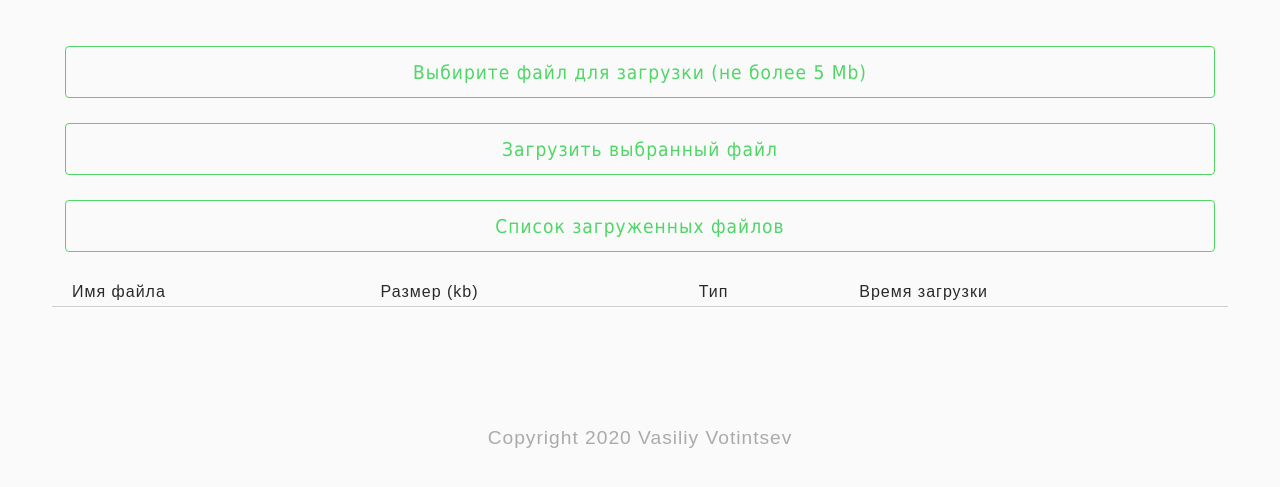
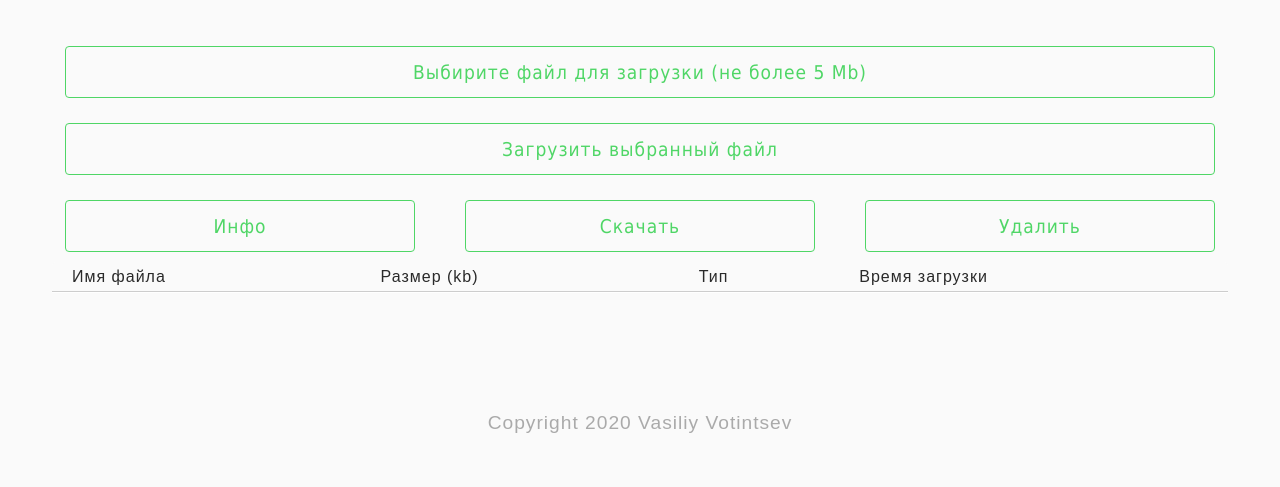
Before and after one commit to fxded/jwtmongo.ru, a Node server app: page /profile in a window 1280 px wide. Shown: the part 132-619 px from the top of the page. Run offline with Node 20, Linux system fonts and the light colour scheme; the visitor is signed in with stand-in values (Sample User, id 1); data that the repository does not hold is empty; some libraries are stand-ins or nearby versions.

Commit message:
add deleting file

```diff
--- a/controllers/fileController.js
+++ b/controllers/fileController.js
@@ -67,7 +67,7 @@ module.exports.fileUpload_post = async (req, res) => {
             data    : new Date()
         });
         updatedUser = await userMongo.save();
-        console.log('---mongoUser', updatedUser);
+        console.log(`---mongoUser:`, { mongoUser: updatedUser.email });
         //res.writeHead(303, { Connection: 'close', Location: '/' });
     } catch (err) {
         const errors = handleErrors(err);
@@ -75,7 +75,7 @@ module.exports.fileUpload_post = async (req, res) => {
         console.error('----uploaderr',err);
     }
 
-    console.log('----uploads files', dataFile, user._id, filePath);
+    console.log('----uploads files', { name: dataFile.name, userId: user._id, path: filePath });
     res.status(200).json({ list: updatedUser.userfiles });
     //res.render('profile');
     //res.end()
@@ -87,28 +87,28 @@ module.exports.fileUpdate_put = async (req, res) => {
                         + '/userdata/'
                         + res.locals.user._id
                         +'/';
-    let     userMongo;
+    let     userMongo,
+            updatedUser;
 
     try {
+        userMongo = await User.findById(res.locals.user._id);
         await dataFile.mv(filePath + dataFile.name);
-        const updFileList = res.locals.user.userfiles.map(item => {
-            if (item._id === req.params.id) {
+        userMongo.userfiles = [...userMongo.userfiles].map(item => {
+            if (item._id == req.params.id) {
                 item.size = dataFile.size;
                 item.mime = dataFile.mimetype;
                 item.data = new Date();
-                console.log('--updateFileINARR', item);
+                console.log('--updateFileINARR', { file:item.name });
             }
             return item;
         });
-        const userMongo = await User.findById(res.locals.user._id);
-        userMongo.userfiles = updFileList;
         updatedUser = await userMongo.save();
     } catch (err) {
         const errors = handleErrors(err);
         res.status(400).json({ errors });
         console.error('----updateFileErr',err);
     }
-    console.log('---fileUpdate',req.params.id, req.files.file);
+    console.log('---fileUpdate',{ fileid:req.params.id, filename:req.files.file.name });
     res.send({
         id: req.params.id,
         user: updatedUser._id,
@@ -145,6 +145,42 @@ module.exports.fileInfo_get = async (req, res) => {
         console.error('----filesList_getError',err);
     }
     const file = user.userfiles.filter(({ _id }) => _id == req.params.id);
-    console.log('----get file info', file, req.params.id);
+    console.log('----get file info', { file:file[0].name, id:req.params.id });
     res.status(200).json({ fileinfo: file });
 }
+
+module.exports.fileDelete_delete = async (req, res) => {
+    const   filePath    = __dirname.split('/').slice(0,4).join('/')
+                        + '/userdata/'
+                        + res.locals.user._id
+                        +'/';
+    let     userMongo,
+            updatedUser,
+            fileToDelete;
+
+    try {
+        userMongo = await User.findById(res.locals.user._id);
+        fileToDelete = [...userMongo.userfiles].filter(({ _id }) => _id == req.params.id);
+        userMongo.userfiles = [...userMongo.userfiles].filter(({ _id }) => _id != req.params.id);
+        updatedUser = await userMongo.save();
+        console.log('+++++++++', {
+                    delete: fileToDelete[0].name,
+                    userfiles: updatedUser.userfiles
+        });
+        await fs.promises.unlink(filePath + fileToDelete[0].name);
+    } catch (err) {
+        const errors = handleErrors(err);
+        res.status(400).json({ errors });
+        console.error('----updateFileErr',err);
+    }
+    console.log('---fileDelete', {
+        fileid: req.params.id,
+        path: filePath+fileToDelete[0].name
+    });
+    res.send({
+        id: req.params.id,
+        user: updatedUser._id,
+        list: updatedUser.userfiles
+    });
+    res.end();
+}
--- a/middleware/authMiddleware.js
+++ b/middleware/authMiddleware.js
@@ -19,7 +19,7 @@ const requireAuth = async (req, res, next) => {
         res.redirect('/login');
       } else {
         res.locals.user = decodedToken.user;
-        console.log(decodedToken);
+        console.log({ user:decodedToken.user.email });
         next();
       }
     });
@@ -65,12 +65,12 @@ const checkUser = (req, res, next) => {
         res.locals.user = null;
         next();
       } else {
-        console.log('---decodedToken', decodedToken);
+        console.log('---decodedToken', { user: decodedToken.user.email });
         try {
             let user = await User.findById(decodedToken.user.id);
             res.locals.user = user;
             const decodedRefToken = await jwt.verify(refToken, config.rtPhrase);
-            console.log('---decodedRefToken:', decodedRefToken);
+            console.log('---decodedRefToken:', { user: decodedRefToken.email });
         } catch (err) {
             console.log('----checkUserError', err);
         }
--- a/public/styles.css
+++ b/public/styles.css
@@ -194,3 +194,18 @@ footer{
     width: 150px;
     cursor: pointer;
 }
+.dada {
+    padding: 0;
+    width: auto;
+    display: flex;
+    flex-flow: nowrap;
+    align-items: center;
+}
+.dada > .chous {
+    width: 100%;
+    margin: 0px 25px;
+}
+.dada span {
+    width: auto;
+    display: block;
+}
--- a/routes/authRoutes.js
+++ b/routes/authRoutes.js
@@ -17,5 +17,6 @@ router.post('/file/upload', requireAuth, fileController.fileUpload_post);
 router.get('/file/list', requireAuth, fileController.filesList_get);
 router.put('/file/update/:id', requireAuth, fileController.fileUpdate_put);
 router.get('/file/:id', requireAuth, fileController.fileInfo_get);
+router.delete('/file/delete/:id', requireAuth, fileController.fileDelete_delete);
 
 module.exports = router;
--- a/views/profile.ejs
+++ b/views/profile.ejs
@@ -1,23 +1,37 @@
 <%- include('partials/header'); -%>
 
-    <div class="dada">
+    <div class="dada1">
         <label for="myfile" class="chous">
             <!--Here you can choice a file for upload (less than 5 mb)-->
-            Выбирите файл для загрузки (не более 5 Mb)
+                Выбирите файл для загрузки (не более 5 Mb)
         </label>
         <input type="file" class="my" id="myfile" name="myfile" onchange="fileInputChange(this)"/>
     </div>
-    <div class="dada">
+    <div class="dada1">
         <span id="upload" class="chous">
             <!--Upload the selected file-->
             Загрузить выбранный файл
         </span>
     </div>
-    <div class="dada">
-        <span id="getList" class="chous">
-            <!--Get a list of your files-->
-            Список загруженных файлов
-        </span>
+    <div class="dada" >
+        <div class="chous">
+            <span id="info" >
+                <!--Get a list of your files-->
+                Инфо
+            </span>
+        </div>
+        <div class="chous" >
+            <span id="download">
+                <!--Get a list of your files-->
+                Скачать
+            </span>
+        </div>
+        <div class="chous" >
+            <span id="delete" >
+                <!--Get a list of your files-->
+                Удалить
+            </span>
+        </div>
     </div>
     <div id='promise chous'>
         <!--h2>Your available files</h2-->
@@ -44,6 +58,7 @@
         try {
             fileList = await getFilesList();
             console.log('----userFileList is:', fileList);
+            updateFilelist(fileList);
         } catch (err) {
             console.log('===getfileListErr');
         }
@@ -102,6 +117,7 @@
                 //const result = await response.json();
                 const result = await response.json();
                 fileList = result.list;
+                updateFilelist(fileList);
                 console.log('Успех:', result);
                 //console.log('Успех:', JSON.stringify(result));
             } catch (error) {
@@ -110,17 +126,49 @@
         }
     }
 
-    document.querySelector('#getList').onclick = async () => {
+    document.querySelector('#info').onclick = function() {
+        console.log(this.fileId);
+        if (this.fileId) {
+            fileInfo(this.fileId);
+        }
+    }
+
+    document.querySelector('#delete').onclick = async function() {
+        console.log(this.fileId);
+        if (this.fileId) {
+            try {
+                response = await fetch ('/file/delete/'+ this.fileId, {
+                    method: 'DELETE',
+                });
+                const result = await response.json();
+                fileList = result.list;
+                updateFilelist(fileList);
+                console.log('Успех:', result);
+            } catch (error) {
+                console.error('Ошибка:', error);
+            }
+        }
+    }
+
+    document.querySelector('#info').onclick = function() {
+        console.log(this.fileId);
+        if (this.fileId) {
+            fileInfo(this.fileId);
+        }
+    }
+
+    const updateFilelist = (list) => {
+
         let table = document.querySelector('#tbody'),
             row;
 
-        const result = await getFilesList();
-        console.log('----fileTables:', result);
+        //const result = await getFilesList();
+        //console.log('----fileTables:', result);
         table.innerHTML = '';
-        result.forEach(item => {
+        list.forEach(item => {
              row = table.insertRow();
              row.id = item._id;
-             row.setAttribute('onclick', 'fileInfo(this)');
+             //row.setAttribute('onclick', 'fileInfo(this)');
              row.insertCell().innerHTML = item.name;
              row.insertCell().innerHTML = (item.size / (1024)).toFixed(2);
              row.insertCell().innerHTML = item.mime;
@@ -128,11 +176,11 @@
         });
     }
 
-    async function fileInfo(row) {
-        const file = fileList.filter(({ _id }) => _id === row.id);
+    async function fileInfo(id) {
+        const file = fileList.filter(({ _id }) => _id === id);
         console.log('----fileInfo',file);
         try {
-            response = await fetch ('/file/'+ row.id, {
+            response = await fetch ('/file/'+ id, {
                 method: 'GET',
             });
             const result = await response.json();
@@ -144,4 +192,15 @@
     }
     //getFilesList();
 
+    document.querySelector('#tbody').onclick = () => {
+
+        const id = event.path[1].id;
+        //let target = event.target;
+        //target.innerHTML = menu;
+        console.log(id);
+        document.querySelector('#info').fileId = id;
+        document.querySelector('#download').fileId = id;
+        document.querySelector('#delete').fileId = id;
+    }
+
 </script>
```
